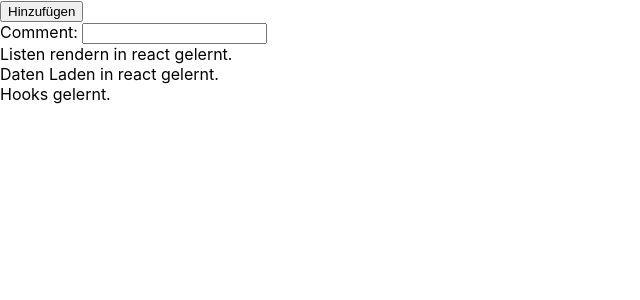
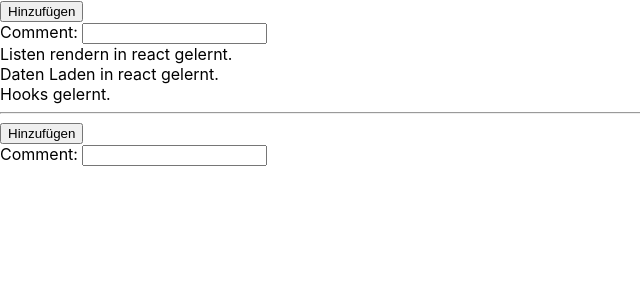
Before and after one commit to hco/react-camp-2022-06, a React (Create React App) app: page / in a window 1280 px wide. Shown: the top 300 px of the page, without its empty margins (0-640 px from the left). Built offline with nearby package versions, Linux system fonts and the light colour scheme.

Commit message:
prepare hook exercise

```diff
--- a/src/App.tsx
+++ b/src/App.tsx
@@ -2,6 +2,7 @@ import TimeEntryForm from "./components/TimeEntryForm";
 import { TimeEntry } from "./domain/TimeEntry";
 import TimeEntriesList from "./components/TimeEntriesList";
 import { useState } from "react";
+import DynamicTimeEntryList from "./components/DynamicTimeEntryList";
 
 function App() {
   const [timeEntries, setTimeEntries] = useState([
@@ -33,6 +34,8 @@ function App() {
     <>
       <TimeEntryForm onCreateEntry={handleCreateEntry} />
       <TimeEntriesList timeEntries={timeEntries} />
+      <hr />
+      <DynamicTimeEntryList />
     </>
   );
 }
--- /dev/null
+++ b/src/components/DynamicTimeEntryList.tsx
@@ -0,0 +1,22 @@
+import { TimeEntry } from "../domain/TimeEntry";
+import TimeEntryForm from "./TimeEntryForm";
+import TimeEntriesList from "./TimeEntriesList";
+import useTimeEntries from "../hooks/useTimeEntries";
+import React from "react";
+
+const DynamicTimeEntryList: React.FunctionComponent = () => {
+  const { timeEntries, addTimeEntry } = useTimeEntries();
+
+  const handleCreateEntry = (timeEntry: TimeEntry) => {
+    addTimeEntry(timeEntry);
+  };
+
+  return (
+    <>
+      <TimeEntryForm onCreateEntry={handleCreateEntry} />
+      <TimeEntriesList timeEntries={timeEntries} />
+    </>
+  );
+};
+
+export default DynamicTimeEntryList;
--- /dev/null
+++ b/src/hooks/useTimeEntries.ts
@@ -0,0 +1,10 @@
+import { TimeEntry } from "../domain/TimeEntry";
+
+const useTimeEntries = () => {
+  return {
+    timeEntries: [],
+    addTimeEntry: (timeEntry: TimeEntry) => {},
+  };
+};
+
+export default useTimeEntries;
```
